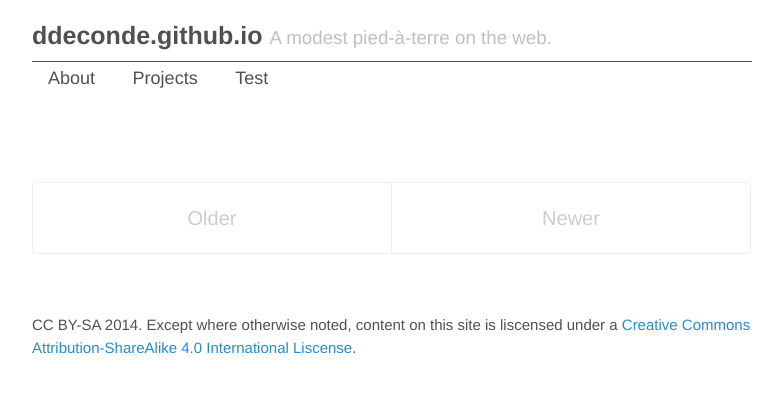
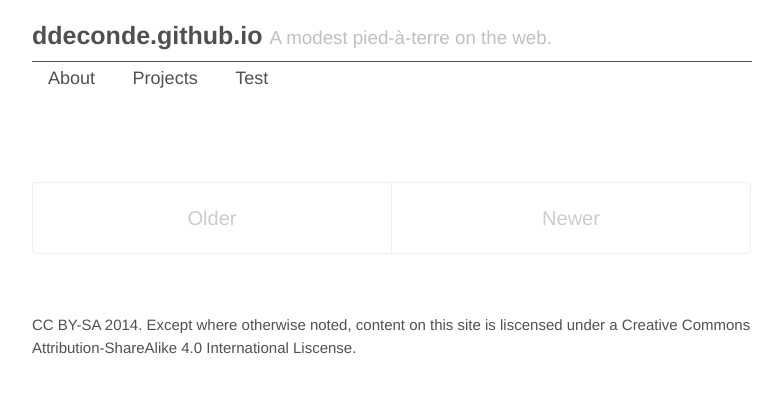
Before and after one commit to ddeconde/ddeconde.github.io, a Jekyll site: the page built from index.html, in a window 1280 px wide. Shown: the top 393 px of the page, without its empty margins (248-1030 px from the left). Built offline with Jekyll 4.4.1, drawn with Linux system fonts in a browser that asks for light colours; Markdown is read by kramdown in place of the engine named in the settings; the list of posts is cut into pages by our own code.

```diff
--- a/public/css/poole.css
+++ b/public/css/poole.css
@@ -355,6 +355,10 @@ a.masthead-nav-item:focus {
   font-size: 75%;
 }
 
+.footer a {
+  color: #505050;
+}
+
 
 /*
  * Posts and pages
```
